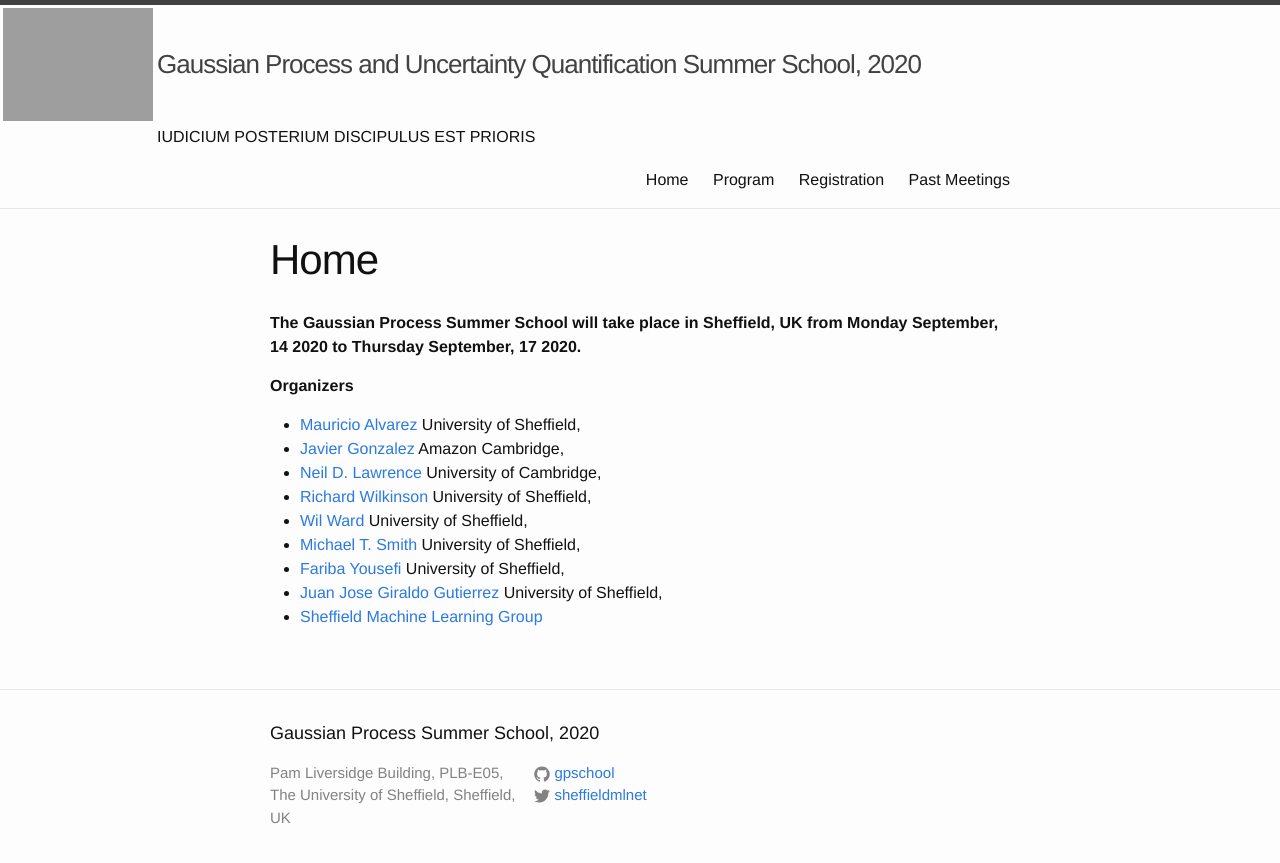
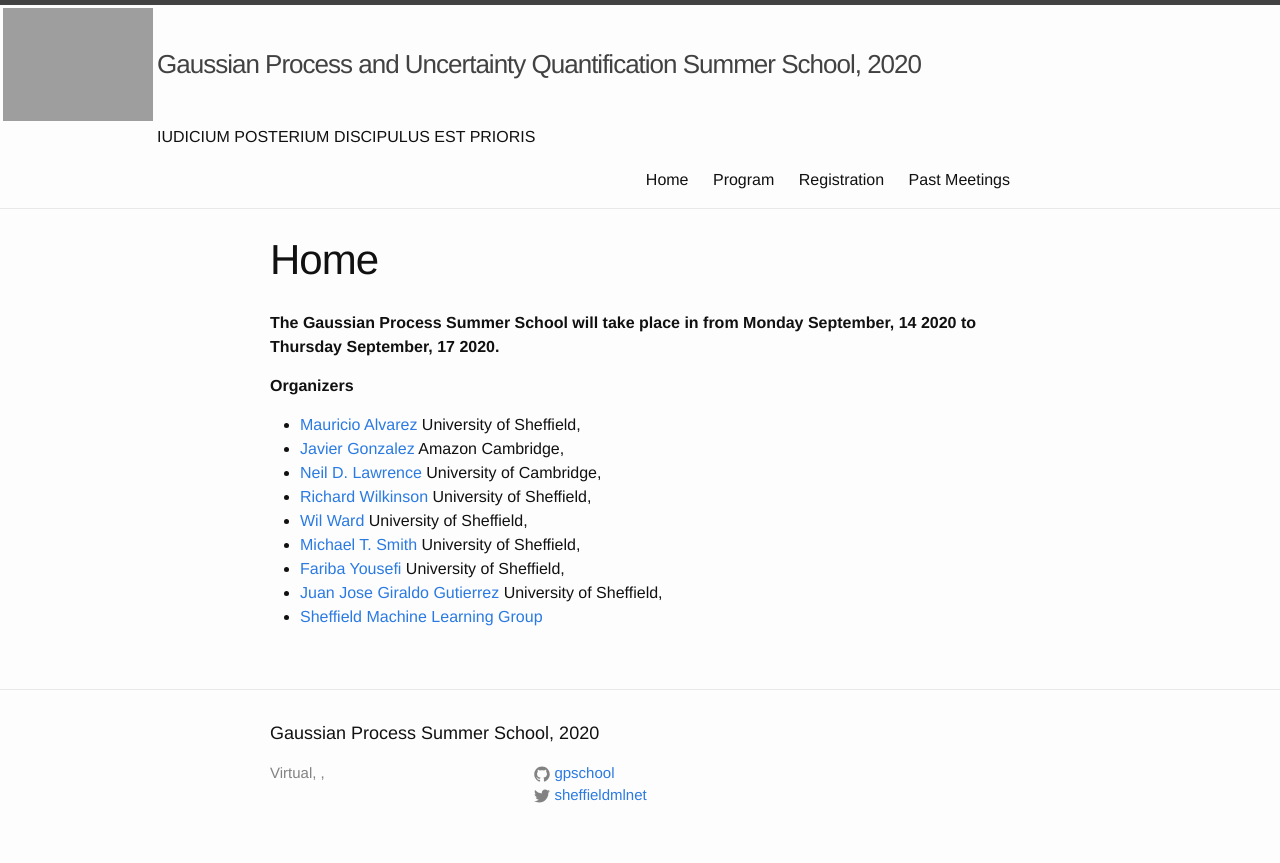
Before and after one commit to gpschool/gpss20, a Jekyll site: the page built from index.html, in a window 1280 px wide. Shown: the top 863 px of the page. Built offline with Jekyll 4.4.1, drawn with Linux system fonts in a browser that asks for light colours.

Commit message:
changes _config

```diff
--- a/_config.yml
+++ b/_config.yml
@@ -39,9 +39,9 @@ conference:
   hide_tentative: true
   hosts:
 
-  room: Pam Liversidge Building, PLB-E05
-  venue: The University of Sheffield
-  location: Sheffield, UK
+  room: Virtual
+  venue:
+  location:
   name: Gaussian Process Summer School
   year: 2020
   month: September
```
